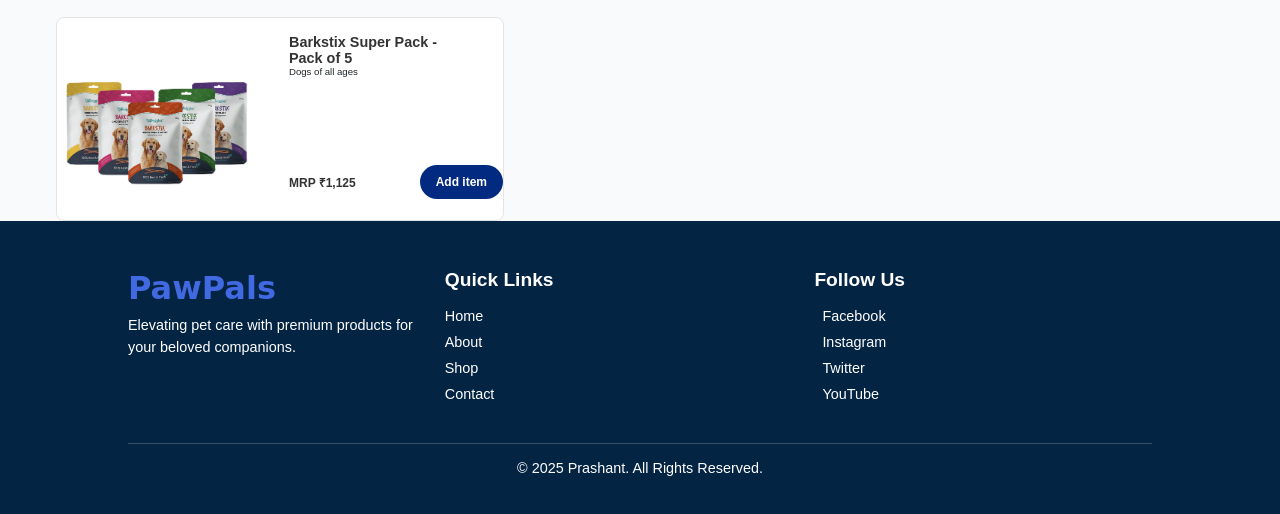
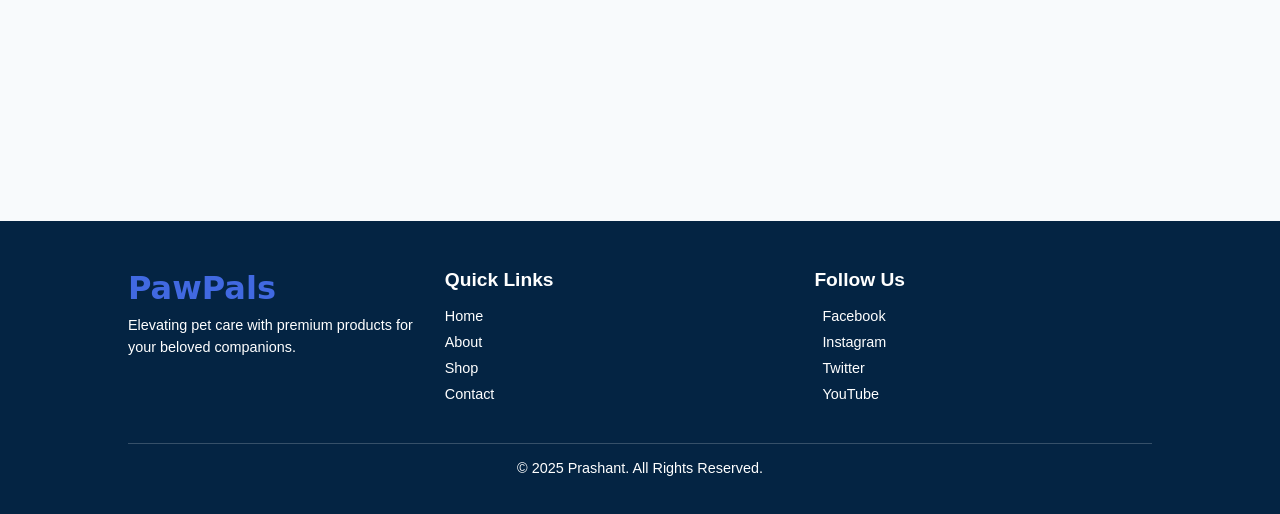
Before and after one commit to PrashantJaybhaye/E-commerce-Store, a plain HTML site: page Pet-store/index.html in a window 1280 px wide. Shown: the part 1859-2373 px from the top of the page. Drawn offline with nearby package versions, Linux system fonts and the light colour scheme.

Commit message:
Minor changes

```diff
--- a/Pet-store/index.html
+++ b/Pet-store/index.html
@@ -159,20 +159,6 @@
                             </div>
                         </div>
                     </div>
-                    <div class="product">
-                        <div class="image"><img src="assets/dog-ass-5.webp" alt="" height="201" width="200"></div>
-                        <div class="desc">
-                            <h3>Barkstix Super Pack - Pack of 5</h3>
-                            <p class="uni">Dogs of all ages</p>
-
-                            <div class="add-btn">
-                                <div class="btn-pos">
-                                    <p class="price">MRP ₹1,125</p>
-                                    <button>Add item</button>
-                                </div>
-                            </div>
-                        </div>
-                    </div>
                 </div>
             </div>
         </section>
```
